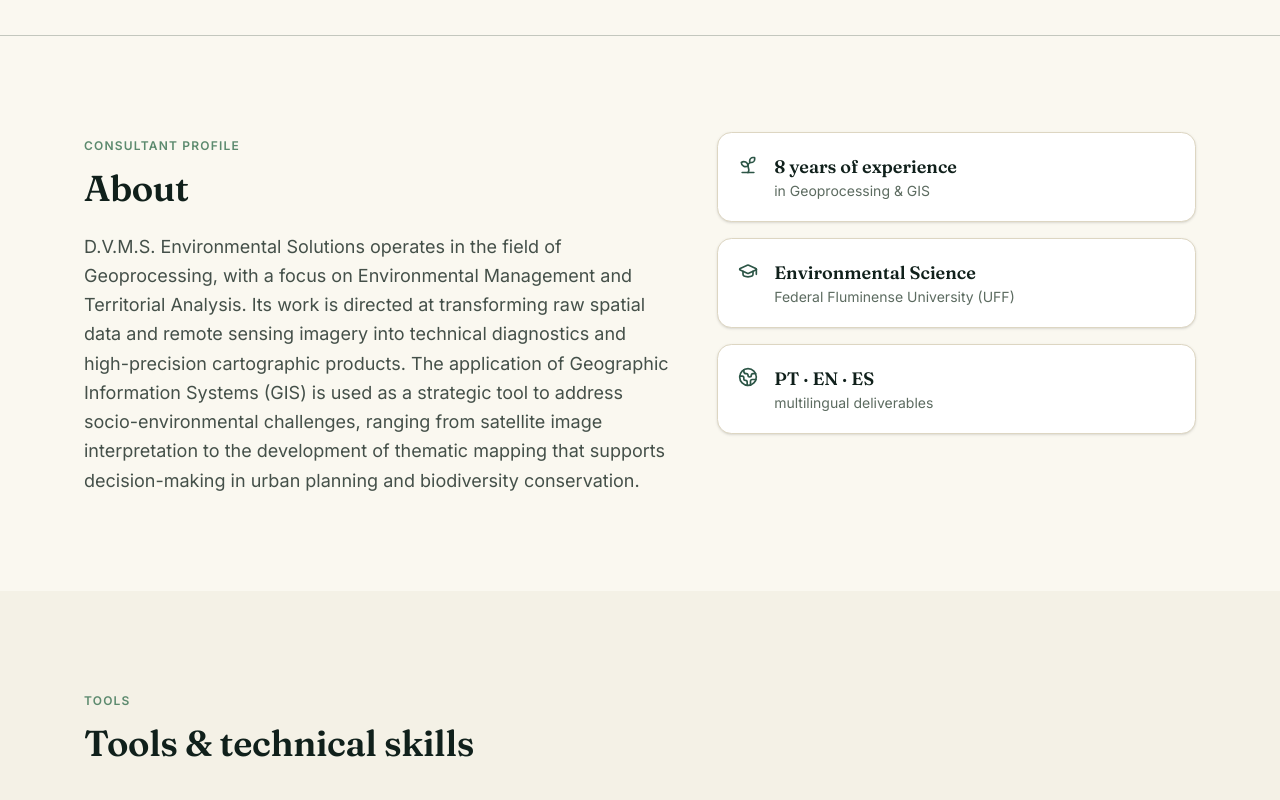
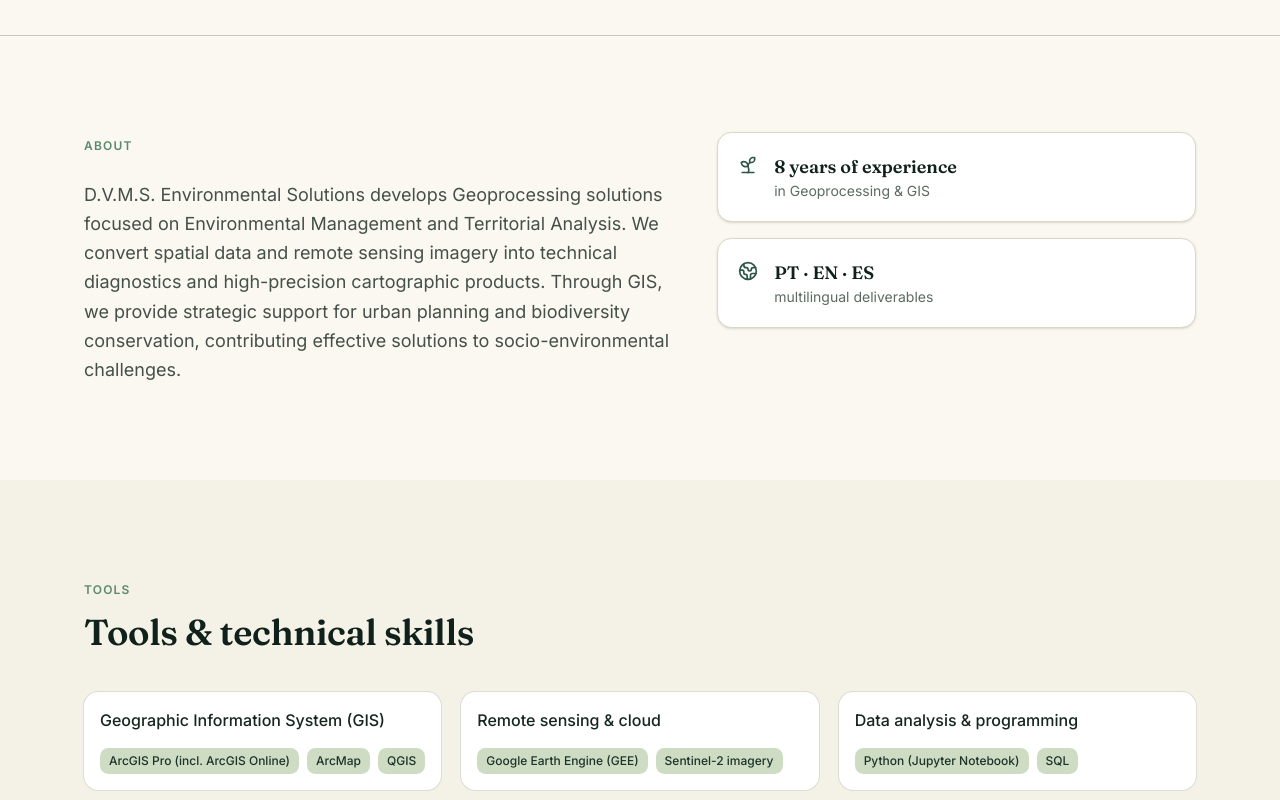
Before and after one commit to leocoreixas/portfolio, a React (Vite) app: page / in a window 1280 px wide. Shown: the part 840-1640 px from the top of the page. Built offline with nearby package versions, Linux system fonts and the light colour scheme.

Commit message:
fix sobre text ajustes

```diff
--- a/src/components/sections/About.tsx
+++ b/src/components/sections/About.tsx
@@ -1,5 +1,5 @@
 import { motion } from 'framer-motion'
-import { GraduationCap, Globe2, Sprout } from 'lucide-react'
+import { Globe2, Sprout } from 'lucide-react'
 import { useTranslation } from 'react-i18next'
 
 export function About() {
@@ -10,11 +10,6 @@ export function About() {
       icon: Sprout,
       value: t('about.factExperience'),
       label: t('about.factExperienceLabel'),
-    },
-    {
-      icon: GraduationCap,
-      value: t('about.factEducation'),
-      label: t('about.factEducationLabel'),
     },
     {
       icon: Globe2,
--- a/src/i18n/locales/en.ts
+++ b/src/i18n/locales/en.ts
@@ -17,9 +17,9 @@ export default {
     role: 'Environmental Science · Geoprocessing & GIS',
   },
   about: {
-    kicker: 'Consultant profile',
-    title: 'About',
-    bio: 'D.V.M.S. Environmental Solutions operates in the field of Geoprocessing, with a focus on Environmental Management and Territorial Analysis. Its work is directed at transforming raw spatial data and remote sensing imagery into technical diagnostics and high-precision cartographic products. The application of Geographic Information Systems (GIS) is used as a strategic tool to address socio-environmental challenges, ranging from satellite image interpretation to the development of thematic mapping that supports decision-making in urban planning and biodiversity conservation.',
+    kicker: 'About',
+    title: '',
+      bio: 'D.V.M.S. Environmental Solutions develops Geoprocessing solutions focused on Environmental Management and Territorial Analysis. We convert spatial data and remote sensing imagery into technical diagnostics and high-precision cartographic products. Through GIS, we provide strategic support for urban planning and biodiversity conservation, contributing effective solutions to socio-environmental challenges.',
     factExperience: '8 years of experience',
     factExperienceLabel: 'in Geoprocessing & GIS',
     factEducation: 'Environmental Science',
@@ -32,7 +32,7 @@ export default {
     title: 'Tools & technical skills',
     groups: [
       {
-        name: 'GIS',
+        name: 'Geographic Information System (GIS)',
         items: ['ArcGIS Pro (incl. ArcGIS Online)', 'ArcMap', 'QGIS'],
       },
       {
--- a/src/i18n/locales/pt.ts
+++ b/src/i18n/locales/pt.ts
@@ -17,9 +17,9 @@ export default {
     role: 'Cientista Ambiental · Geoprocessamento & SIG',
   },
   about: {
-    kicker: 'Perfil consultor',
-    title: 'Sobre',
-    bio: 'A D.V.M.S. Environmental Solutions atua na área de Geoprocessamento, com foco em Gestão Ambiental e Análise Territorial. Seu trabalho é direcionado à transformação de dados espaciais brutos e imagens de sensoriamento remoto em diagnósticos técnicos e produtos cartográficos de alta precisão. A aplicação de Sistemas de Informação Geográfica (SIG) é utilizada como ferramenta estratégica para enfrentar desafios socioambientais, abrangendo desde a interpretação de imagens de satélite até o desenvolvimento de mapeamentos temáticos que apoiam a tomada de decisão em planejamento urbano e conservação da biodiversidade.',
+    kicker: 'Sobre',
+    title: '',
+      bio: 'A D.V.M.S. Environmental Solutions desenvolve soluções em Geoprocessamento voltadas à Gestão Ambiental e Análise Territorial. Converte dados espaciais e imagens de sensoriamento remoto em diagnósticos técnicos e produtos cartográficos de alta precisão. Com o uso de SIG, oferecemos suporte estratégico ao planejamento urbano e à conservação da biodiversidade, contribuindo para soluções eficazes em desafios socioambientais.',
     factExperience: '8 anos de experiência',
     factExperienceLabel: 'em Geoprocessamento & SIG',
     factEducation: 'Ciência Ambiental',
@@ -32,7 +32,7 @@ export default {
     title: 'Ferramentas e competências técnicas',
     groups: [
       {
-        name: 'SIG',
+        name: 'Sistema de Informação Geográfica (SIG)',
         items: ['ArcGIS Pro (incl. ArcGIS Online)', 'ArcMap', 'QGIS'],
       },
       {
```
